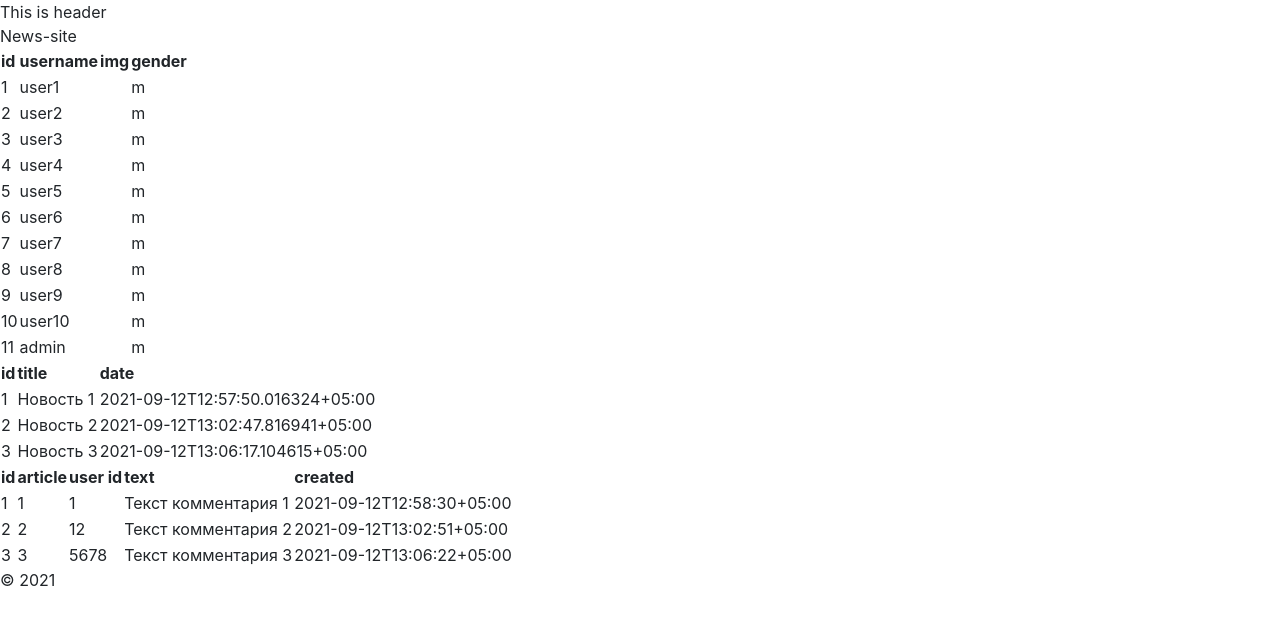
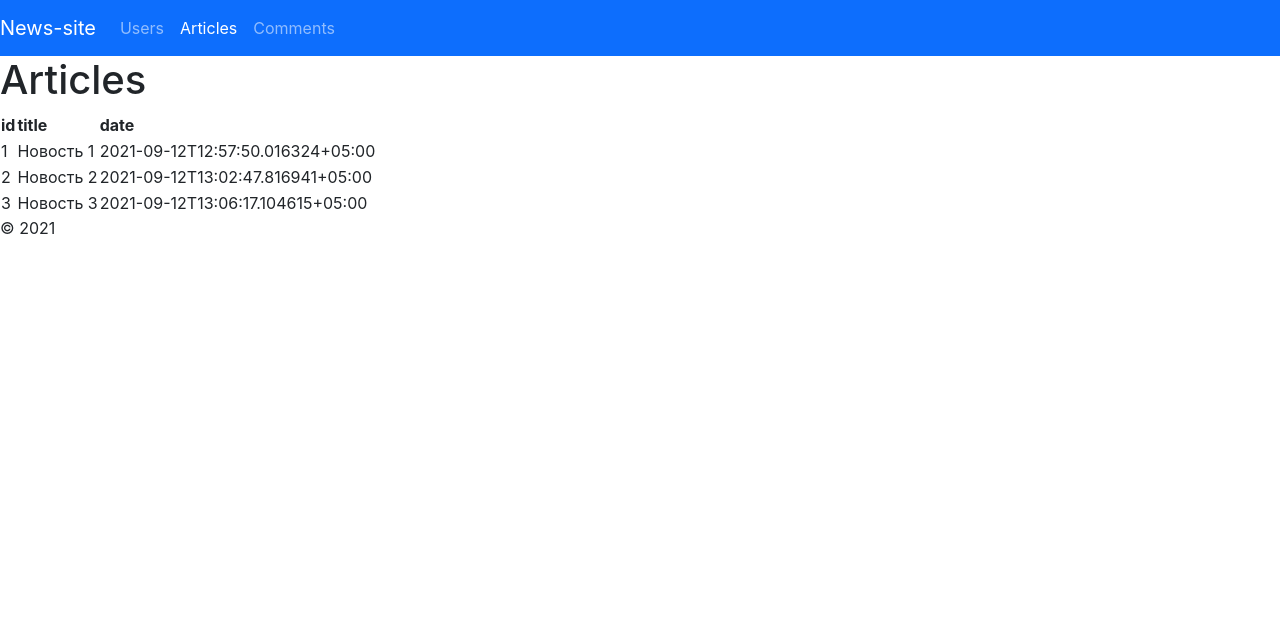
Before and after one commit to ObukhovVladislav/news-site, a React (Create React App) app in the folder news_site/front/: page /articles in a window 1280 px wide. Shown: the top 624 px of the page. Built offline with nearby package versions, Linux system fonts and the light colour scheme.

Commit message:
navbar bootstrap

```diff
--- a/news_site/front/package.json
+++ b/news_site/front/package.json
@@ -11,6 +11,7 @@
     "popper.js": "^1.16.1",
     "react": "^17.0.2",
     "react-dom": "^17.0.2",
+    "react-router-dom": "^5.3.0",
     "react-scripts": "4.0.3",
     "web-vitals": "^1.1.2"
   },
--- a/news_site/front/src/App.js
+++ b/news_site/front/src/App.js
@@ -1,4 +1,6 @@
+import 'bootstrap/dist/css/bootstrap.min.css';
 import React from 'react';
+import {BrowserRouter as Router, NavLink as Link, Route} from 'react-router-dom';
 import Header from "./components/Header";
 import Footer from "./components/Footer";
 import UserList from "./components/User";
@@ -74,7 +76,6 @@ const users = [
         "gender": "m"
     }
 ];
-
 
 const articles = [
     {
@@ -163,12 +164,42 @@ class App extends React.Component {
     render() {
         console.log('state', this.state);
         return (
-            <div>
-                <Header />
-                News-site
-                <UserList users={this.state.users} />
-                <ArticleList articles={this.state.articles} />
-                <CommentList comments={this.state.comments} />
+            <div className="main">
+                <Router>
+                    <Header />
+                    <header className="navbar navbar-expand-lg navbar navbar-dark bg-primary">
+                    <Link to={"/"}
+                            className="navbar-brand">
+                        News-site
+                    </Link>
+                        <ul className="navbar-nav">
+                            <li className="nav-item">
+                                <Link to={"/users"} className="nav-item nav-link">
+                                    Users
+                                </Link>
+                            </li>
+                            <li className="nav-item">
+                                <Link to={"/articles"} className="nav-item nav-link">
+                                    Articles
+                                </Link>
+                            </li>
+                            <li className="nav-item">
+                                <Link to={"/comments"} className="nav-item nav-link">
+                                    Comments
+                                </Link>
+                            </li>
+                        </ul>
+                    </header>
+                    <Route exact path="/users">
+                        <UserList users={this.state.users} />
+                    </Route>
+                    <Route exact path="/articles">
+                        <ArticleList articles={this.state.articles} />
+                    </Route>
+                    <Route exact path="/comments">
+                        <CommentList comments={this.state.comments} />
+                    </Route>
+                </Router>
                 <Footer />
             </div>
 
--- a/news_site/front/src/components/Article.js
+++ b/news_site/front/src/components/Article.js
@@ -18,7 +18,9 @@ const Article = (article) => {
 const ArticleList = (articles) => {
 //    console.log('articles', articles);
     return (
-        <table className={"article-list"}>
+    <div className="article-list">
+        <h1>Articles</h1>
+        <table className="article-list__table">
             <thead>
             <tr>
                 <th>id</th>
@@ -27,9 +29,10 @@ const ArticleList = (articles) => {
             </tr>
             </thead>
             <tbody>
-            {articles.articles.map(Article)}
+                {articles.articles.map(Article)}
             </tbody>
         </table>
+    </div>
     )
 }
 
--- a/news_site/front/src/components/Comment.js
+++ b/news_site/front/src/components/Comment.js
@@ -24,7 +24,9 @@ const Comment = (comment) => {
 const CommentList = (comments) => {
 //    console.log('comments', comments);
     return (
-        <table className={"comment-list"}>
+    <div className="comment-list">
+        <h1>Comments</h1>
+        <table className="comment-list__table">
             <thead>
             <tr>
                 <th>id</th>
@@ -38,6 +40,7 @@ const CommentList = (comments) => {
             {comments.comments.map(Comment)}
             </tbody>
         </table>
+    </div>
     )
 }
 
--- a/news_site/front/src/components/Header.js
+++ b/news_site/front/src/components/Header.js
@@ -2,7 +2,6 @@
 function Header(){
     return (
         <header>
-            This is header
         </header>
     )
 }
--- a/news_site/front/src/components/User.js
+++ b/news_site/front/src/components/User.js
@@ -21,7 +21,9 @@ const User = (user) => {
 const UserList = (users) => {
 //    console.log('users', users);
     return (
-        <table className={"user-list"}>
+    <div className="users-list">
+        <h1>Users</h1>
+        <table className="user-list__table">
             <thead>
             <tr>
                 <th>id</th>
@@ -34,6 +36,7 @@ const UserList = (users) => {
             {users.users.map(User)}
             </tbody>
         </table>
+    </div>
     )
 }
 
```
Also changed, not shown: news_site/front/src/test-image.svg (deleted), 1 other file (tests, documents, lock files or other folders).
